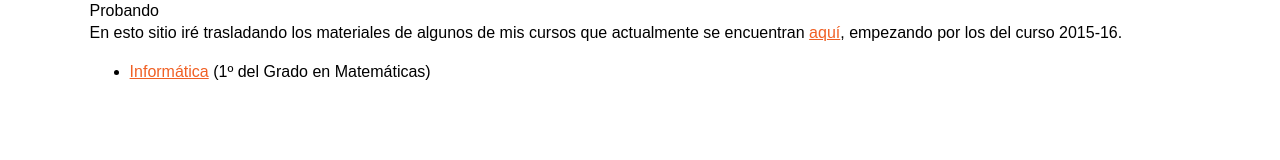
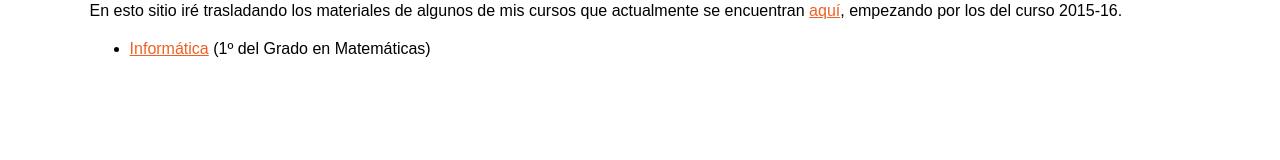
Before and after one commit to Jose-A-Alonso/Jose-A-Alonso.github.io, a plain HTML site: page index.html in a window 1280 px wide. Drawn offline with Linux system fonts and the light colour scheme.

Commit message:
Probando.

```diff
--- a/index.html
+++ b/index.html
@@ -12,7 +12,6 @@
   <link rel="stylesheet" href="css/escritorio.css">
 </head>
 <body>
-Probando
 <p>En esto sitio iré trasladando los materiales de algunos de mis cursos que actualmente se encuentran <a href="http://www.cs.us.es/~jalonso">aquí</a>, empezando por los del curso 2015-16.</p>
 <ul>
 <li><a href="cursos/i1m-15">Informática</a> (1º del Grado en Matemáticas)</li>
```
